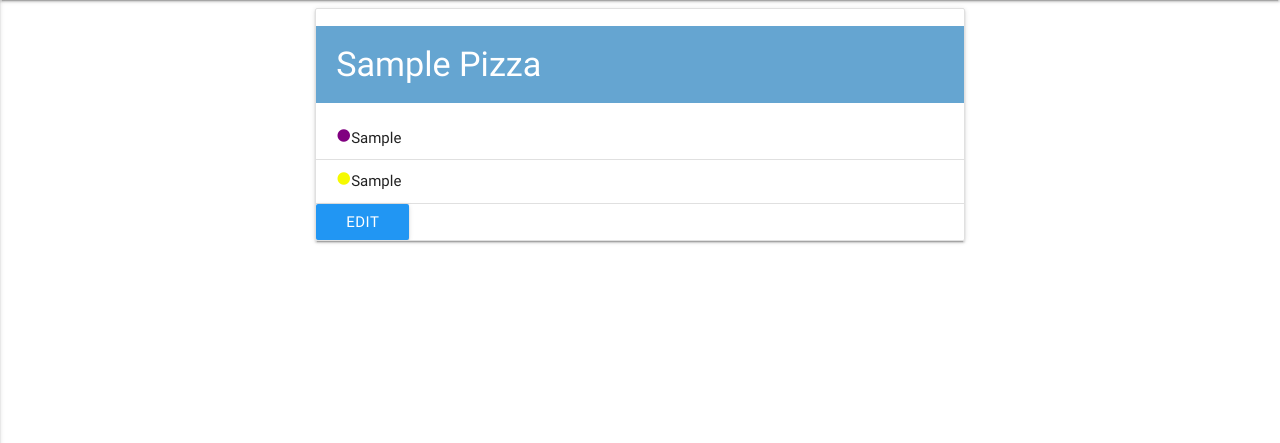
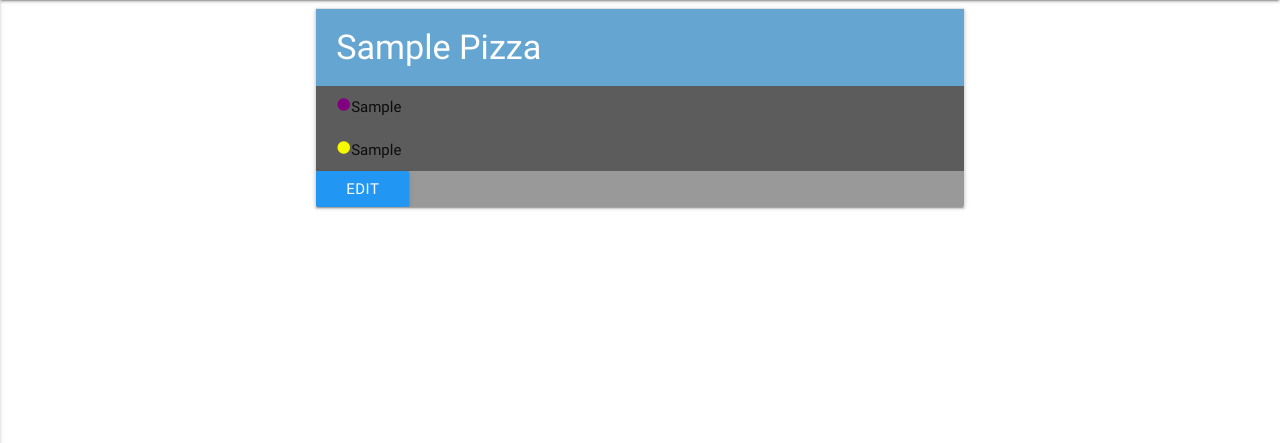
Before and after one commit to kennedydmb/pizza-database-project, a Flask app: page / in a window 1280 px wide. Shown: the part 64-507 px from the top of the page. Run offline with Flask 2, Linux system fonts and the light colour scheme; a database or web service that is not in the repository returns one stand-in record (values such as "Sample title"); some libraries are stand-ins or nearby versions.

Commit message:
Amended styles and added background image to cards

```diff
--- a/static/css/style.css
+++ b/static/css/style.css
@@ -22,10 +22,6 @@
     color: purple;
 }
 
-.red {
-    color:red;
-}
-
 /* Fixes -------------------------------------------------------------------- */
 
 /* Fixes alignment of text with checkboxes*/
@@ -44,12 +40,8 @@
     margin-right: 20px;
 }
 
-.pizza-list-header:{
-    margin-top: 0px;
-}
-
 .align-right {
-    text-align: right;
+    float: right;
 }
 
 /* Changes to defaults--------------------------------------------------*/
@@ -59,7 +51,20 @@ h4,
 h3,
 h2,
 h1 {
+    margin-top: 0px !important;
+    margin-bottom: 0px !important;
     padding: 20px;
     color: white;
     background-color: #65A5D1;
 }
+
+/* Images --------------------------------------------------------------------*/
+.collection,
+.collection-item {
+    background-color: rgba(0, 0, 0, 0.4) !important;
+    border-bottom: none !important;
+}
+
+.card-img {
+    background-image: url("https://images.unsplash.com/photo-1562244812-e705a6b7d80f?ixlib=rb-1.2.1&ixid=eyJhcHBfaWQiOjEyMDd9&auto=format&fit=crop&w=1350&q=80")
+}
```
